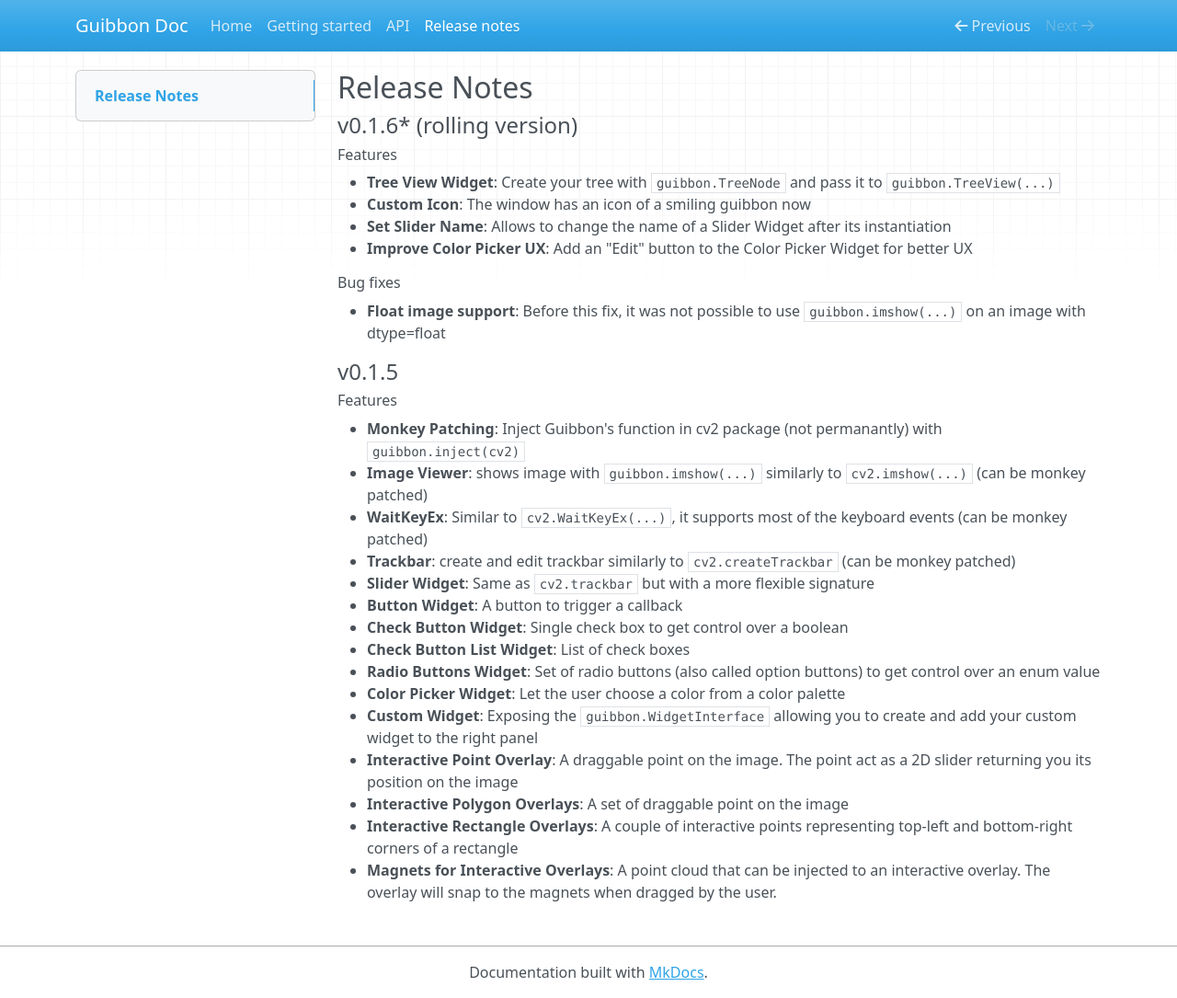
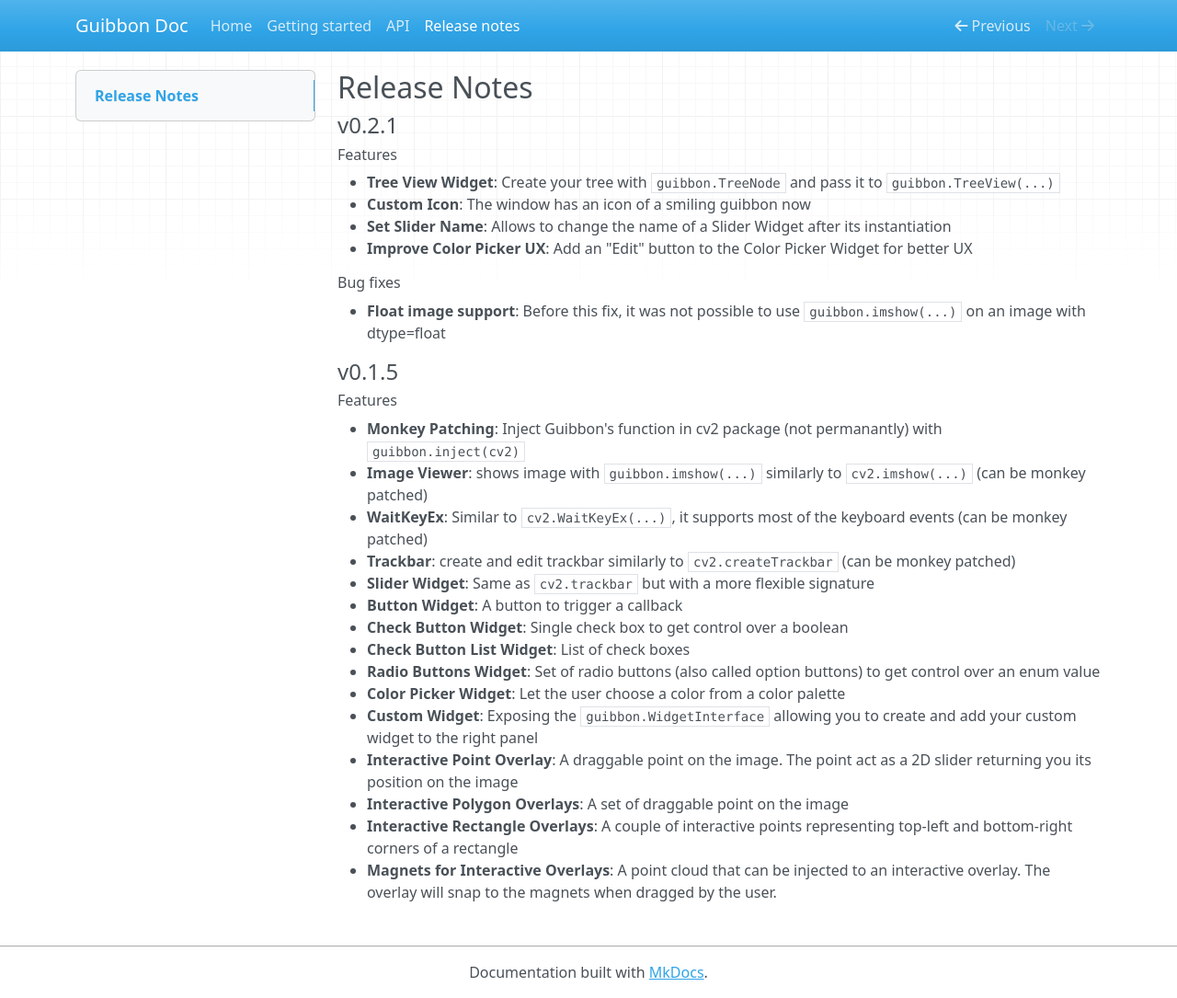
Before and after one commit to ManuGira/Guibbon, an MkDocs documentation site: the page built from docs/release_notes.md, in a window 1280 px wide and 1085 px high. Shown: the whole window at 92% size. Built offline with MkDocs 1.6.1, drawn with Linux system fonts in a browser that asks for light colours; nearby versions of some CDN libraries.

Commit message:
FIX(Docs): version

```diff
--- a/docs/release_notes.md
+++ b/docs/release_notes.md
@@ -1,5 +1,5 @@
 ## Release Notes
-#### v0.1.6* (rolling version)
+#### v0.2.1
 ###### Features
 * **Tree View Widget**: Create your tree with `guibbon.TreeNode` and pass it to `guibbon.TreeView(...)`
 * **Custom Icon**: The window has an icon of a smiling guibbon now
```
